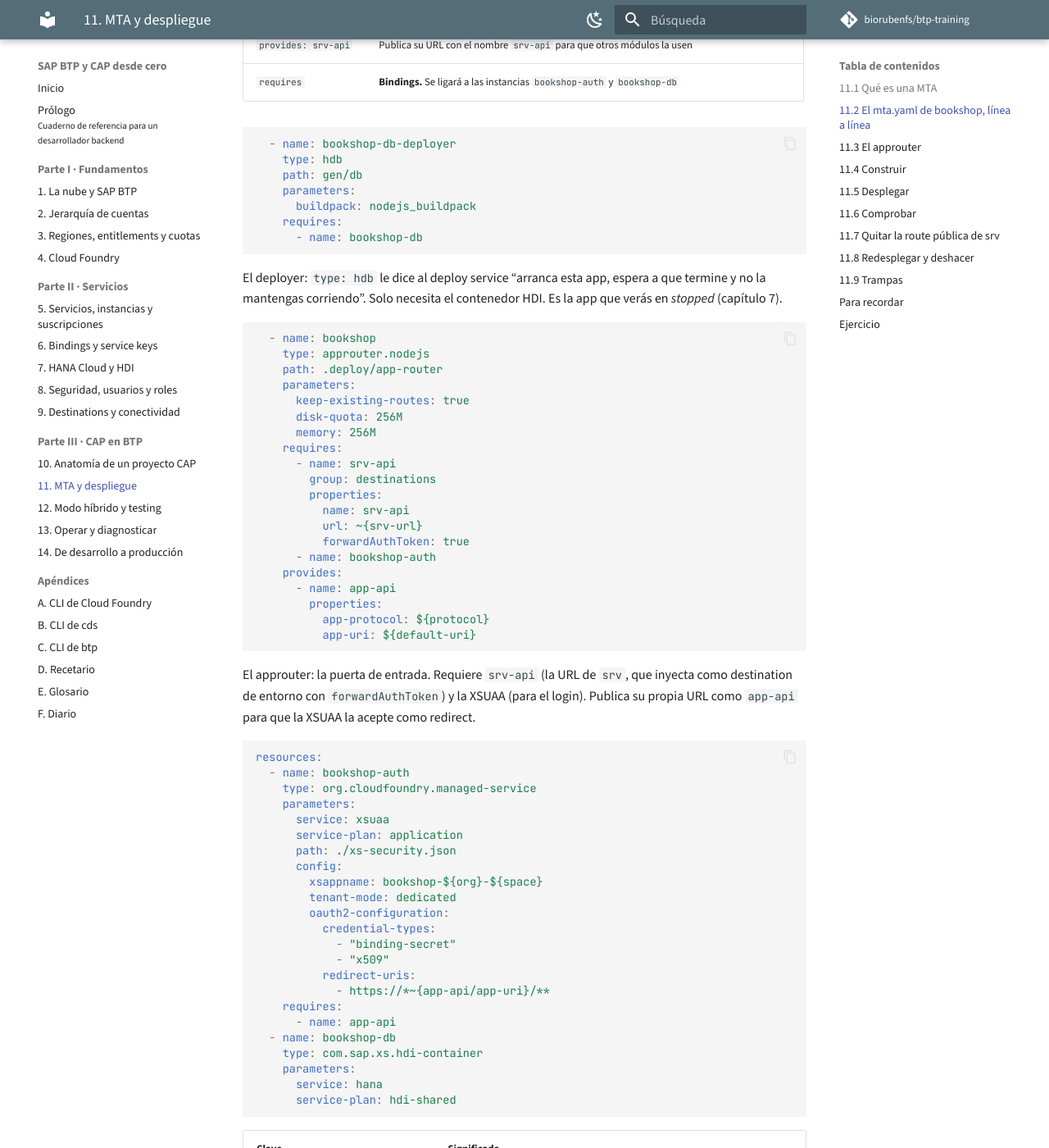
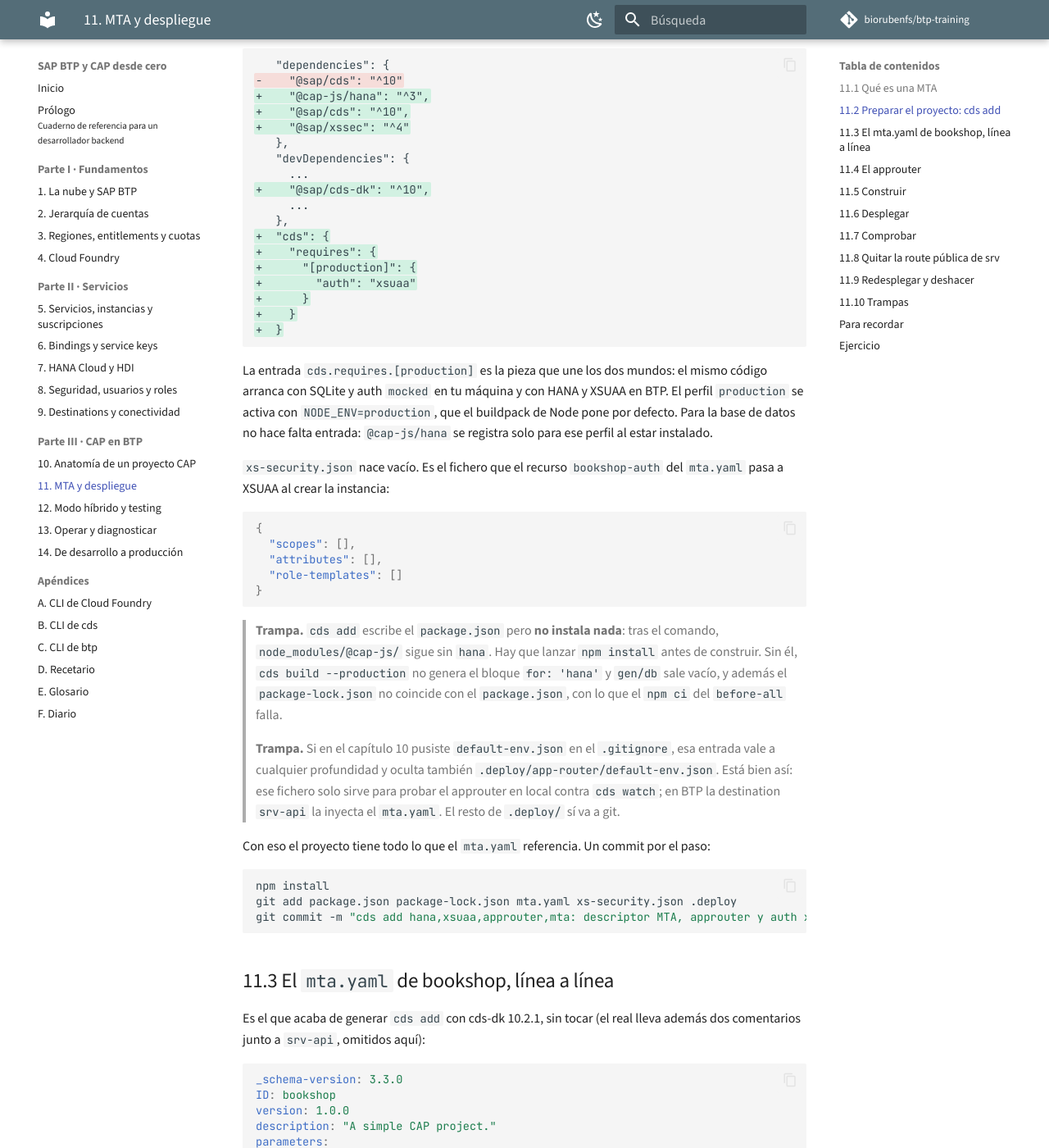
Before and after one commit to biorubenfs/btp-training, an MkDocs documentation site: the page built from libro-btp/11-mta-y-despliegue.md, in a window 1280 px wide and 1400 px high, scrolled down 1936 px. Shown: the whole window at 82% size. Built offline with MkDocs 1.6.1 and Material for MkDocs 9.7.7, drawn with Linux system fonts in a browser that asks for light colours; comment, search, counter and statistics services are not loaded; some of the changed text lies outside the part shown.

Commit message:
Capítulo 11: sección nueva con cds add paso a paso, qué deja cada facet y dos trampas comprobadas en el trial
Co-Authored-By: Claude Fable 5.1 <noreply@anthropic.com>

````diff
--- a/libro-btp/11-mta-y-despliegue.md
+++ b/libro-btp/11-mta-y-despliegue.md
@@ -29,10 +29,115 @@ despliega el *deploy service* de Cloud Foundry, al que se habla con el plugin
 > hace que la realidad coincida con lo declarado. `cf push` sería `docker run`
 > a mano, app por app.
 
-## 11.2 El `mta.yaml` de bookshop, línea a línea
+## 11.2 Preparar el proyecto: `cds add`
 
-Es el que generó `cds add hana,xsuaa,approuter,mta` con cds-dk 10.2.1, sin
-tocar:
+Antes de que exista un `mta.yaml` hay que decirle a cds-dk qué servicios va
+a usar la app en BTP. Se hace con un solo comando, que añade cuatro *facets*
+al proyecto del capítulo 10:
+
+```bash
+cd ~/projects/btp-training-projects/bookshop-cap
+cds add hana,xsuaa,approuter,mta
+git status
+```
+
+```
+Adding facet: mta
+Adding facet: xsuaa
+Adding facet: hana
+Adding facet: approuter
+
+Successfully added features to your project
+```
+
+```
+Changes not staged for commit:
+        modified:   package.json
+
+Untracked files:
+        .deploy/
+        mta.yaml
+        xs-security.json
+```
+
+El orden en que las aplica no es el que escribes: `mta` va primero porque las
+otras tres añaden sus módulos y recursos al `mta.yaml`. Cada facet deja algo
+concreto en el proyecto:
+
+| Facet       | Qué toca                                                                 | Qué representa                                                                    | Para qué sirve                                                                 |
+|-------------|--------------------------------------------------------------------------|-----------------------------------------------------------------------------------|--------------------------------------------------------------------------------|
+| `hana`      | `@cap-js/hana` en `dependencies`                                         | El *driver* de HANA para CAP. En local sigue mandando `@cap-js/sqlite`            | Con el perfil `production`, `cds build` genera `gen/db` (artefactos HDI) y `srv` se conecta a HANA leyendo `VCAP_SERVICES` |
+| `xsuaa`     | `@sap/xssec` en `dependencies`; `xs-security.json`; `cds.requires.[production].auth: xsuaa` en `package.json` | El contrato con el servicio de autenticación: scopes, atributos y plantillas de rol | En producción CAP valida el JWT que le llega con `xssec`; en local sigue `mocked`. El capítulo 8 rellena el fichero |
+| `approuter` | `.deploy/app-router/` con `package.json`, `xs-app.json` y `default-env.json` | Una app Node aparte, la puerta de entrada (11.4)                                  | Hace el login contra XSUAA y reenvía al `srv` con el token                     |
+| `mta`       | `mta.yaml`; `@sap/cds-dk` en `devDependencies`                           | El descriptor de despliegue: qué apps, qué instancias, qué bindings               | Es lo que `mbt build` empaqueta y `cf deploy` ejecuta. `cds-dk` va como dependencia porque el `before-all` del `mta.yaml` lanza `npx cds build` tras un `npm ci` limpio |
+
+El `diff` del `package.json` resume lo que ha cambiado:
+
+```diff
+   "dependencies": {
+-    "@sap/cds": "^10"
++    "@cap-js/hana": "^3",
++    "@sap/cds": "^10",
++    "@sap/xssec": "^4"
+   },
+   "devDependencies": {
+     ...
++    "@sap/cds-dk": "^10",
+     ...
+   },
++  "cds": {
++    "requires": {
++      "[production]": {
++        "auth": "xsuaa"
++      }
++    }
++  }
+```
+
+La entrada `cds.requires.[production]` es la pieza que une los dos mundos:
+el mismo código arranca con SQLite y auth `mocked` en tu máquina y con HANA y
+XSUAA en BTP. El perfil `production` se activa con `NODE_ENV=production`,
+que el buildpack de Node pone por defecto. Para la base de datos no hace
+falta entrada: `@cap-js/hana` se registra solo para ese perfil al estar
+instalado.
+
+`xs-security.json` nace vacío. Es el fichero que el recurso `bookshop-auth`
+del `mta.yaml` pasa a XSUAA al crear la instancia:
+
+```json
+{
+  "scopes": [],
+  "attributes": [],
+  "role-templates": []
+}
+```
+
+> **Trampa.** `cds add` escribe el `package.json` pero **no instala nada**:
+> tras el comando, `node_modules/@cap-js/` sigue sin `hana`. Hay que lanzar
+> `npm install` antes de construir. Sin él, `cds build --production` no
+> genera el bloque `for: 'hana'` y `gen/db` sale vacío, y además el
+> `package-lock.json` no coincide con el `package.json`, con lo que el
+> `npm ci` del `before-all` falla.
+
+> **Trampa.** Si en el capítulo 10 pusiste `default-env.json` en el
+> `.gitignore`, esa entrada vale a cualquier profundidad y oculta también
+> `.deploy/app-router/default-env.json`. Está bien así: ese fichero solo sirve
+> para probar el approuter en local contra `cds watch`; en BTP la destination
+> `srv-api` la inyecta el `mta.yaml`. El resto de `.deploy/` sí va a git.
+
+Con eso el proyecto tiene todo lo que el `mta.yaml` referencia. Un commit por
+el paso:
+
+```bash
+npm install
+git add package.json package-lock.json mta.yaml xs-security.json .deploy
+git commit -m "cds add hana,xsuaa,approuter,mta: descriptor MTA, approuter y auth xsuaa en producción"
+```
+
+## 11.3 El `mta.yaml` de bookshop, línea a línea
+
+Es el que acaba de generar `cds add` con cds-dk 10.2.1, sin tocar (el real
+lleva además dos comentarios junto a `srv-api`, omitidos aquí):
 
 ```yaml
 _schema-version: 3.3.0
@@ -163,7 +268,7 @@ resources:
 > bindings. `provides`/`~{}` → una app le pasa su URL a otra. Con esas cuatro
 > ideas se lee cualquier `mta.yaml`.
 
-## 11.3 El approuter
+## 11.4 El approuter
 
 El approuter es una app Node.js de SAP que hace de puerta de entrada:
 
@@ -433,7 +538,7 @@ cf undeploy bookshop --delete-services --delete-service-keys -f
 > instancias (y los datos). Con él, borra el contenedor HDI y todo lo que
 > contiene. Elige a conciencia.
 
-## 11.9 Trampas
+## 11.10 Trampas
 
 > **Trampa.** Hacer `mbt build` sin `npm install` previo. `cds build` no
 > encuentra `@cap-js/hana` y no genera `gen/db`. El deployer sube vacío.
````
Also changed, not shown: other parts of libro-btp/11-mta-y-despliegue.md (+5 -5 lines), libro-btp/14-de-dev-a-prod.md (+1 -1 lines), libro-btp/A6-apendice-diario.md (+1 -0 lines).
